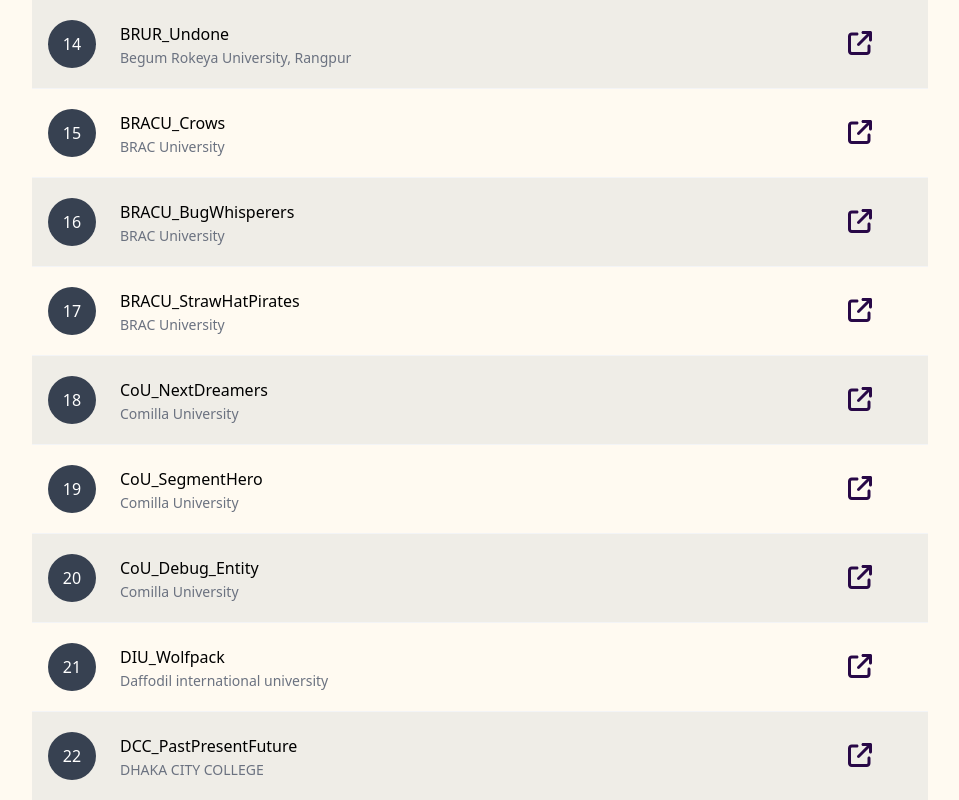
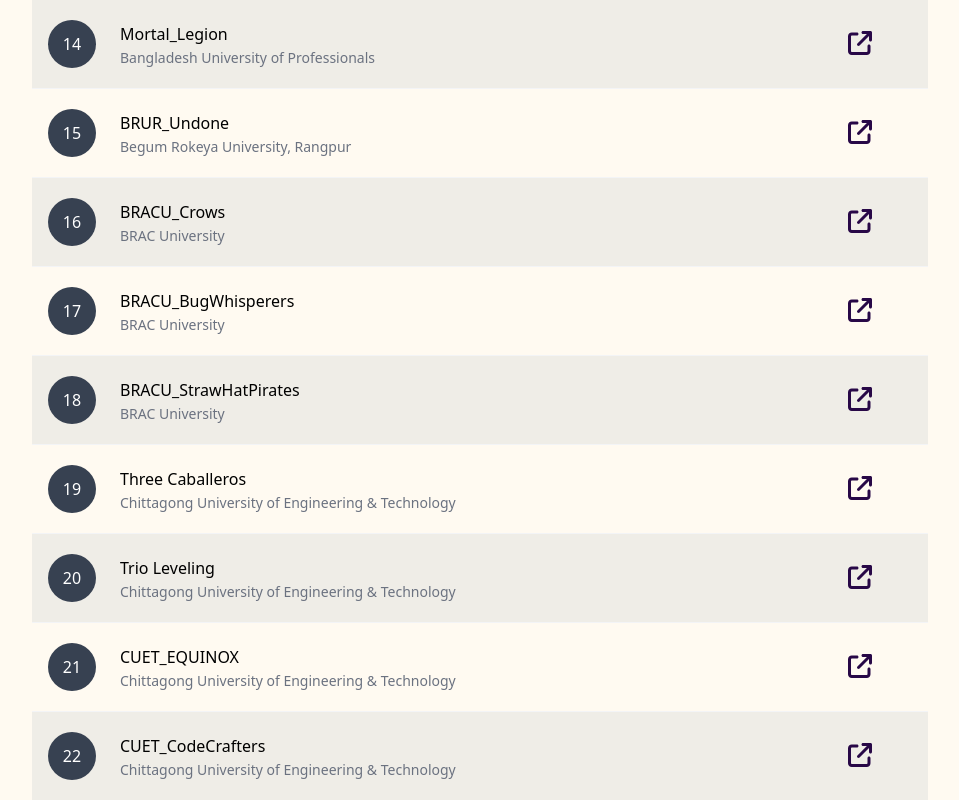
Before and after one commit to Mufassir-Chowdhury/cse-carnival, a React (Vite) app: page /iupc/selected_teams in a window 1280 px wide. Shown: the part 1480-2280 px from the top of the page, without its empty margins (160-1119 px from the left). Built offline with nearby package versions, Linux system fonts and the light colour scheme; a web font is replaced by a local one.

Commit message:
added two IUPC teams

```diff
--- a/src/data/iupcSelectedTeams.js
+++ b/src/data/iupcSelectedTeams.js
@@ -443,5 +443,50 @@
     "name": "RUET_Eliminated",
     "university": "Rajshahi University of Engineering and Technology",
     "url": "https://csecarnival.sust.edu.bd/payment/ed706efa-9714-4f8a-a6e6-9846cefdf6c7"
+  },
+  {
+    "name": "Three Caballeros",
+    "university": "Chittagong University of Engineering & Technology",
+    "url": "https://csecarnival.sust.edu.bd/payment/f715e44a-8959-4041-b0d9-6c307a82b198"
+  },
+  {
+    "name": "Trio Leveling",
+    "university": "Chittagong University of Engineering & Technology",
+    "url": "https://csecarnival.sust.edu.bd/payment/24692974-af39-4a81-a6a5-d85e62f6768b"
+  },
+  {
+    "name": "CUET_EQUINOX",
+    "university": "Chittagong University of Engineering & Technology",
+    "url": "https://csecarnival.sust.edu.bd/payment/9fed93ae-0548-4753-af13-cec44fc6cfa4"
+  },
+  {
+    "name": "CUET_CodeCrafters",
+    "university": "Chittagong University of Engineering & Technology",
+    "url": "https://csecarnival.sust.edu.bd/payment/0999277b-7832-41f0-a495-996c7adafd22"
+  },
+  {
+    "name": "BSMRU_NewHorizon",
+    "university": "Bangabandhu Sheikh Mujibur Rahman University, Kishoreganj",
+    "url": "https://csecarnival.sust.edu.bd/payment/6e4760c8-d455-4fbb-9d15-7ab258c15a12"
+  },
+  {
+    "name": "Uap_Amogus",
+    "university": "University of Asia Pacific",
+    "url": "https://csecarnival.sust.edu.bd/payment/d8598bbb-386f-411b-9a25-b3855cfb9c80"
+  },
+  {
+    "name": "UAP_Tenacious_Titans",
+    "university": "University of Asia Pacific",
+    "url": "https://csecarnival.sust.edu.bd/payment/0d19c8c6-f160-4347-81ee-a050d4516c19"
+  },
+  {
+    "name": "MBSTU_Novatos",
+    "university": "Mawlana Bhashani Science & Technology University",
+    "url": "https://csecarnival.sust.edu.bd/payment/7da3af91-0ebc-4d47-b51f-351bb92c8c65"
+  },
+  {
+    "name": "MBSTU_Lazy_Programmer",
+    "university": "Mawlana Bhashani Science & Technology University",
+    "url": "https://csecarnival.sust.edu.bd/payment/ee0d842b-1e6d-4820-afa7-d9e67428f5da"
   }
 ]
```
